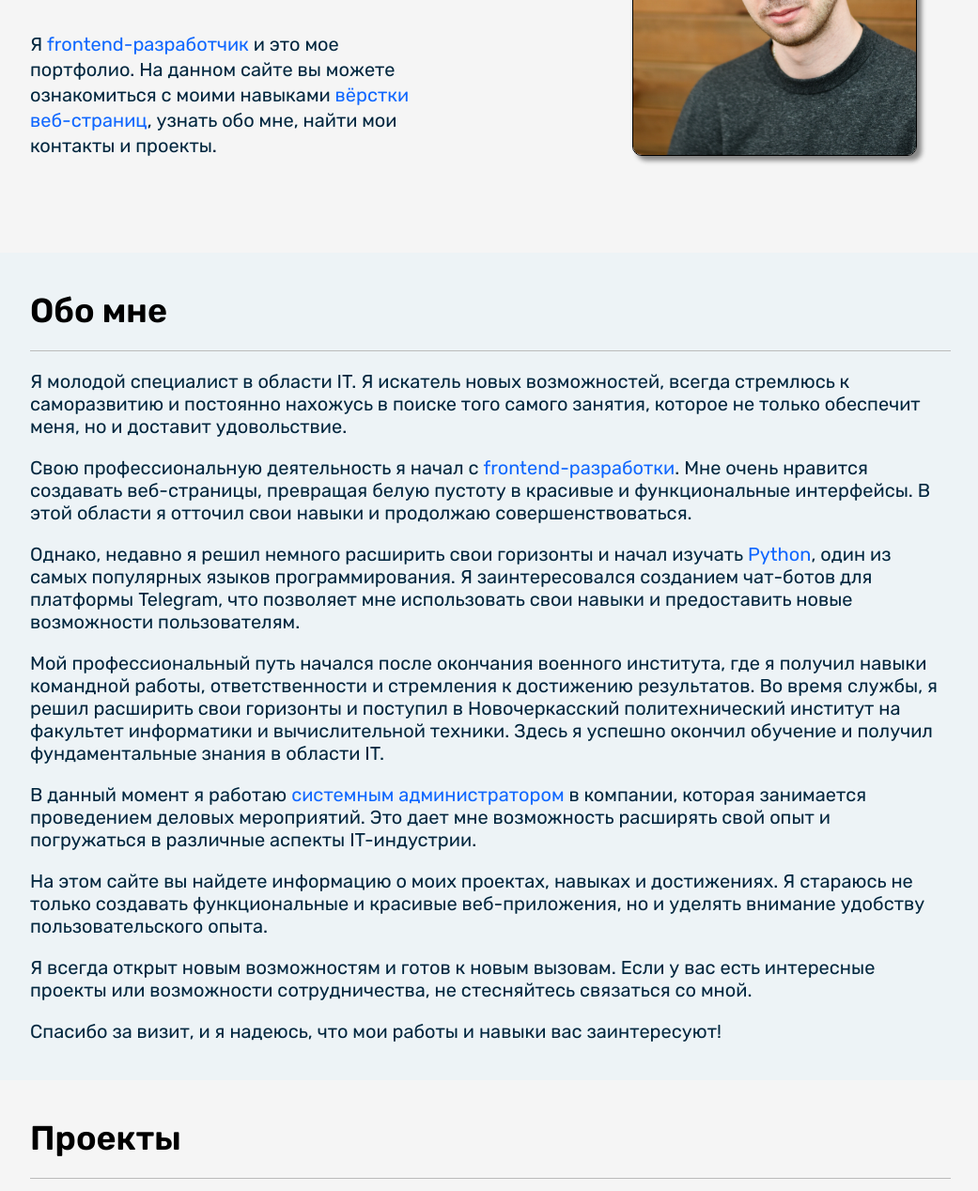
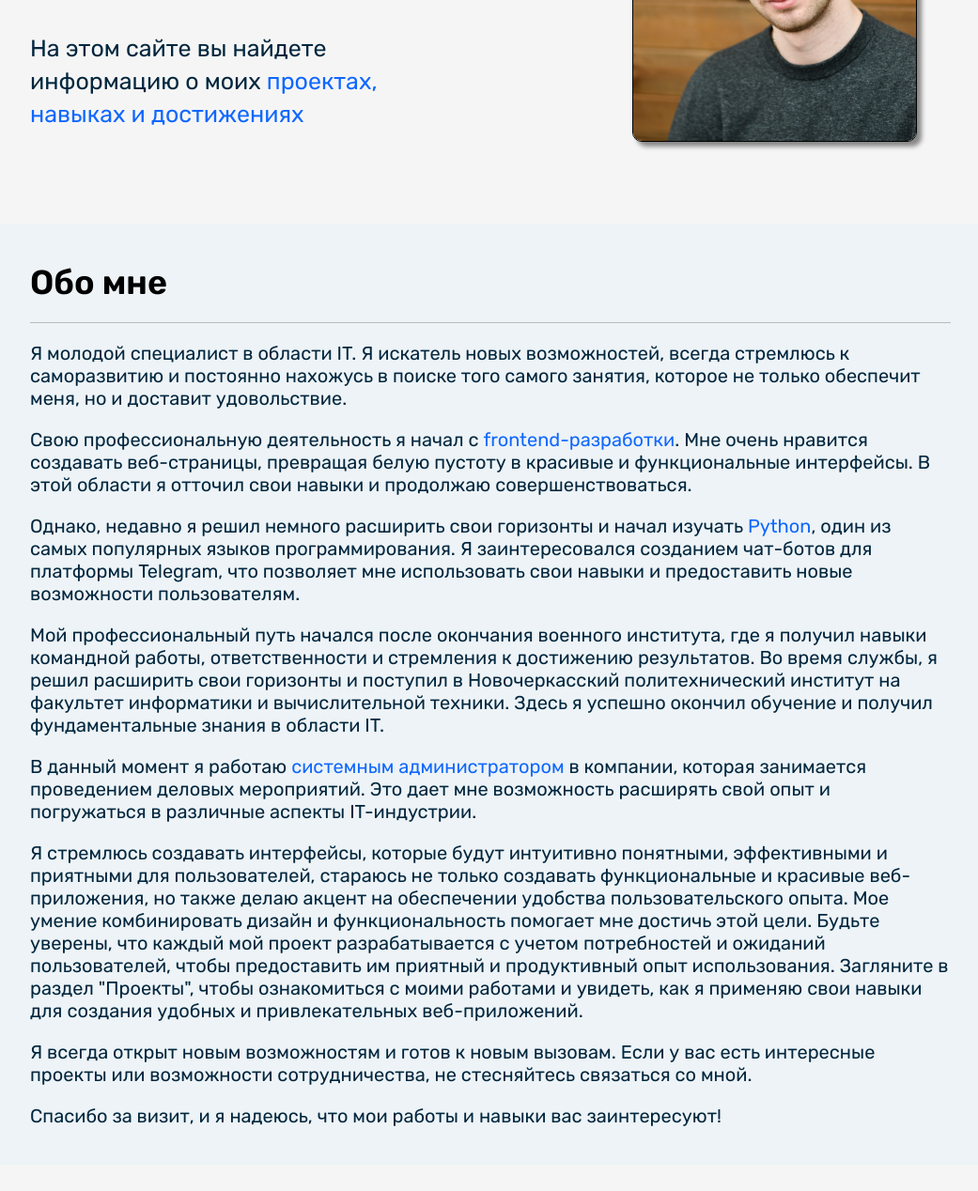
Before and after one commit to GitMaxm/AllMyWork, a plain HTML site: page index.html in a window 1280 px wide. Shown: the part 480-1748 px from the top of the page at 94% size, without its empty margins (118-1159 px from the left). Drawn offline with Linux system fonts and the light colour scheme.

Commit message:
Изменил top-content

```diff
--- a/index.html
+++ b/index.html
@@ -56,9 +56,7 @@
     <div id="main" class="top-content">
         <div class="top__content__left">
             <h1>Привет, меня зовут Максим Иваненко!</h1>
-            <p>Я <span class="frontend">frontend-разработчик</span> и это мое портфолио.
-                На данном сайте вы можете ознакомиться с моими навыками <span class="web">вёрстки веб-страниц</span>,
-                узнать обо мне, найти мои контакты и проекты.</p>
+            <p>На этом сайте вы найдете информацию о моих <span class="web">проектах, навыках и достижениях</span></p>
         </div>
         <div class="top__content__right">
             <!-- <div class="border"></div> -->
@@ -103,8 +101,16 @@
             занимается проведением деловых мероприятий. Это дает мне возможность расширять свой опыт и погружаться в
             различные аспекты IT-индустрии.
         </p>
-        <p>На этом сайте вы найдете информацию о моих проектах, навыках и достижениях. Я стараюсь не только создавать
-            функциональные и красивые веб-приложения, но и уделять внимание удобству пользовательского опыта.</p>
+        <p>Я стремлюсь создавать интерфейсы, которые будут интуитивно понятными, эффективными и приятными для
+            пользователей, стараюсь не только создавать функциональные и красивые веб-приложения, но также делаю
+            акцент на обеспечении удобства
+            пользовательского опыта. Мое умение комбинировать дизайн и функциональность помогает мне достичь этой цели.
+            Будьте
+            уверены, что каждый мой проект разрабатывается с учетом потребностей и ожиданий пользователей, чтобы
+            предоставить им приятный и продуктивный опыт использования. Загляните в раздел "Проекты", чтобы ознакомиться
+            с моими работами и увидеть, как я применяю свои навыки для создания удобных и привлекательных
+            веб-приложений.
+        </p>
         <p>Я всегда открыт новым возможностям и готов к новым вызовам. Если у вас есть интересные проекты или
             возможности сотрудничества, не стесняйтесь связаться со мной.</p>
         <p>Спасибо за визит, и я надеюсь, что мои работы и навыки вас заинтересуют!</p>
--- a/style.css
+++ b/style.css
@@ -63,10 +63,11 @@ a {
 .top__content__left p {
   font-style: normal;
   font-weight: 400;
-  font-size: 20px;
+  font-size: 25px;
   line-height: 27px;
   padding: 0 100px 50px 0;
   color: #00263e;
+  line-height: 35px;
 }
 
 .frontend {
```
